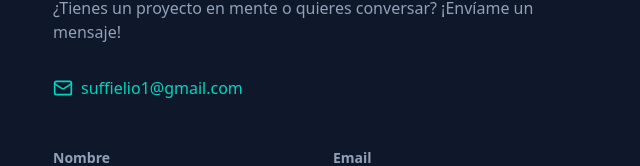
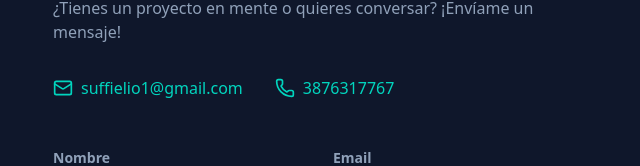
Before and after one commit to Elio130801/mi-portfolio, a React (Vite) app: page / in a window 1280 px wide. Shown: the part 2514-2680 px from the top of the page, without its empty margins (595-1235 px from the left). Built offline with nearby package versions, Linux system fonts and the light colour scheme.

Commit message:
Agregue mi telefono al apartado de contactos

```diff
--- a/src/components/Contact.jsx
+++ b/src/components/Contact.jsx
@@ -1,6 +1,6 @@
 import React, { useRef, useState } from 'react';
 import emailjs from '@emailjs/browser';
-import { Mail } from 'lucide-react';
+import { Mail, Phone } from 'lucide-react';
 
 export default function Contact({ data, email }) {
   const form = useRef();
@@ -39,14 +39,26 @@ export default function Contact({ data, email }) {
         {data.text}
       </p>
 
-      {/* Tu Email (Clickable) */}
+      {/* CONTENEDOR DE CONTACTO (Email y Teléfono alineados) */}
+      <div className="flex flex-wrap items-center gap-8 mb-12">
+        {/* Email */}
         <a
           href={`mailto:${email}`}
-        className="inline-flex items-center gap-2 text-teal-400 hover:text-teal-300 transition-colors mb-12 font-medium"
+          className="inline-flex items-center gap-2 text-teal-400 hover:text-teal-300 transition-colors font-medium"
         >
           <Mail size={20} />
           {email}
         </a>
+
+        {/* Teléfono (Ahora a la derecha) */}
+        <a
+          href={`tel:${data.Phone}`}
+          className="inline-flex items-center gap-2 text-teal-400 hover:text-teal-300 transition-colors font-medium"
+        >
+          <Phone size={20} />
+          {data.Phone}
+        </a>
+      </div>
 
       {/* Formulario */}
       <form ref={form} onSubmit={sendEmail} className="space-y-6">
--- a/src/data.js
+++ b/src/data.js
@@ -80,7 +80,8 @@ export const content = {
         btnSend: "Enviar Mensaje",
         btnSending: "Enviando...",
         successMsg: "¡Mensaje enviado con éxito! Te responderé pronto.",
-        errorMsg: "Hubo un error al enviar. Por favor intenta de nuevo."
+        errorMsg: "Hubo un error al enviar. Por favor intenta de nuevo.",
+        Phone: "3876317767"
     }
   },
   en: {
@@ -162,7 +163,8 @@ export const content = {
         btnSend: "Send Message",
         btnSending: "Sending...",
         successMsg: "Message sent successfully! I'll get back to you soon.",
-        errorMsg: "There was an error sending. Please try again."
+        errorMsg: "There was an error sending. Please try again.",
+        Phone: "3876317767"
     }
   }
 };
```
Lines whose indentation alone changed are shown as unchanged.
